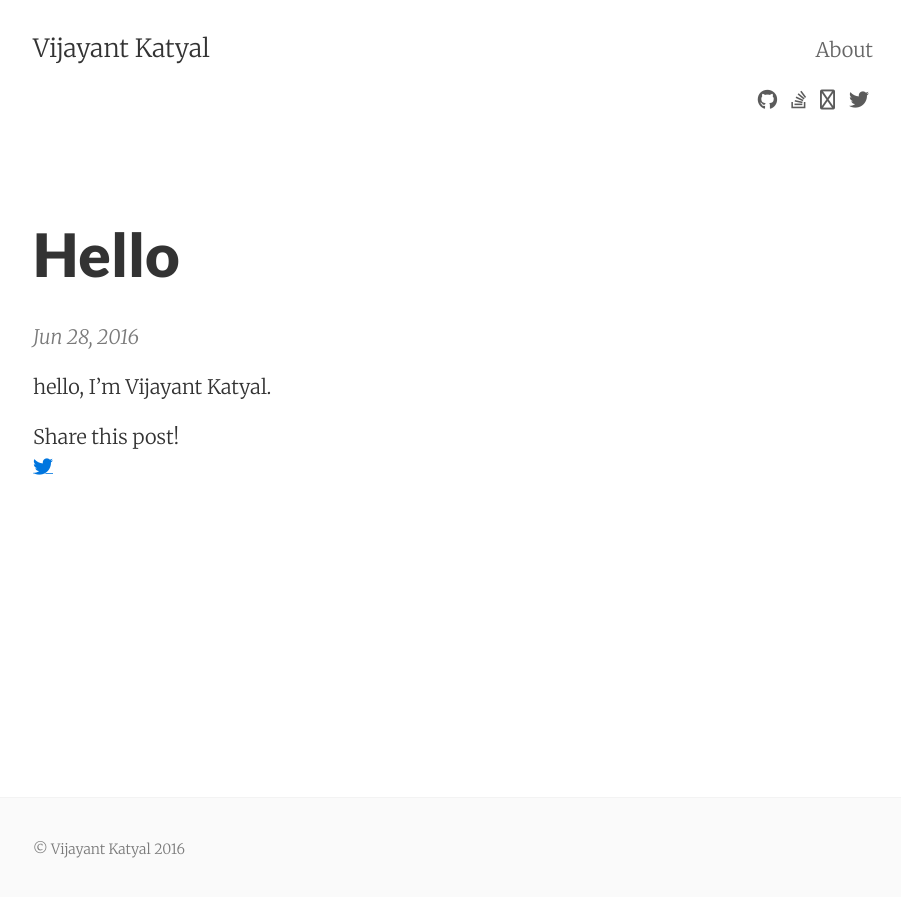
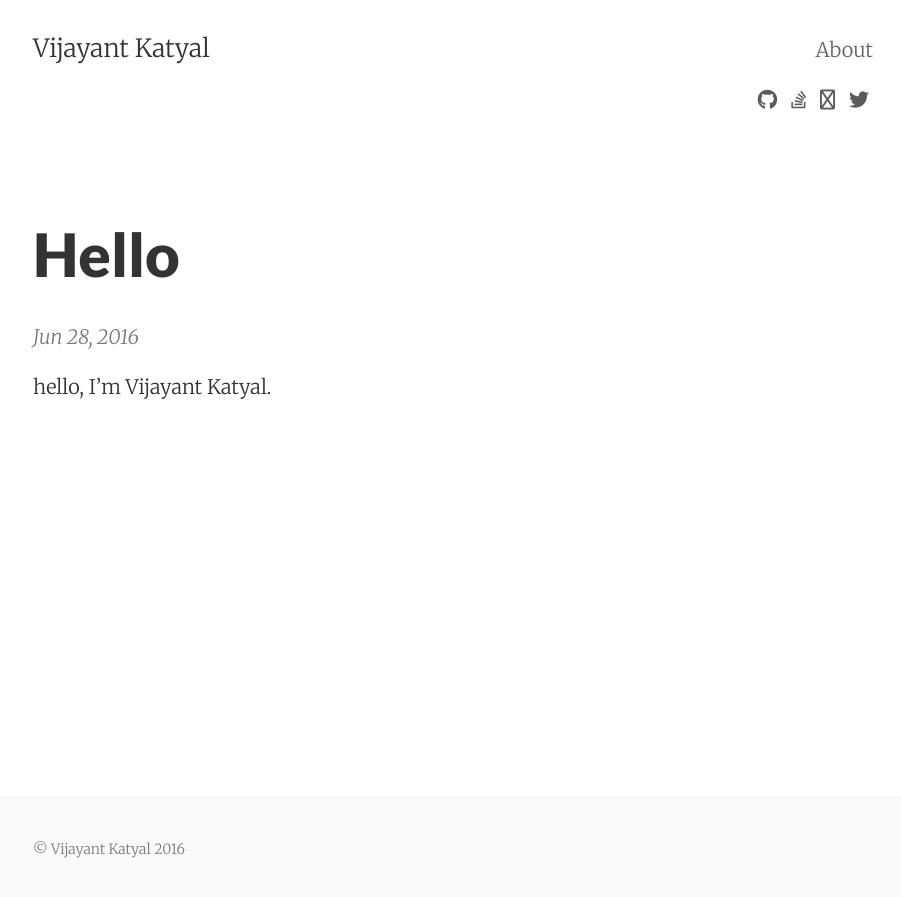
Before and after one commit to vijayantkatyal/vijayantkatyal.github.io, a Jekyll site: the page built from _posts/blog/2016-06-28-hello.md, in a window 1280 px wide. Shown: the top 897 px of the page, without its empty margins (187-1088 px from the left). Built offline with Jekyll 4.4.1, drawn with Linux system fonts in a browser that asks for light colours; nearby versions of some CDN libraries.

Commit message:
link bg removed

```diff
--- a/_config.yml
+++ b/_config.yml
@@ -25,7 +25,6 @@ animated:             true
 show_related_posts:   false
 show_post_footers:    false
 show_social_icons:    true
-ajaxify_contact_form: false
 enable_mathjax: false
 extended_fonts: false
 enable_anchorjs: false
@@ -41,7 +40,7 @@ twitter_username: vijayantkatyal
 medium_id:
 
 # Post sharing icons
-show_sharing_icons: true
+show_sharing_icons: false
 # Change to 'true' to enable individual icons
 share_twitter: true
 
--- a/_sass/_links.scss
+++ b/_sass/_links.scss
@@ -1,12 +1,5 @@
 a {
   color: $link-color;
-  background-image: linear-gradient(to top,
-    rgba(0,0,0,0) 13%,
-    rgba($link-color,.8) 13%,
-    rgba($link-color,.8) 18%,
-    rgba(0,0,0,0) 17%
-  );
-  text-shadow: white 1px 0px 0px, white -1px 0px 0px;
 }
 
 a:hover,
@@ -15,13 +8,6 @@ a:active {
   border: 0;
   color: $link-hover-color;
   text-decoration: none;
-  background-image: linear-gradient(to top,
-    rgba(0,0,0,0) 13%,
-    rgba($link-hover-color,.8) 13%,
-    rgba($link-hover-color,.8) 17%,
-    rgba(0,0,0,0) 17%
-  );
-  text-shadow: white 1px 0px 0px, white -1px 0px 0px;
 }
 
 // Correct issues with buttons
```
